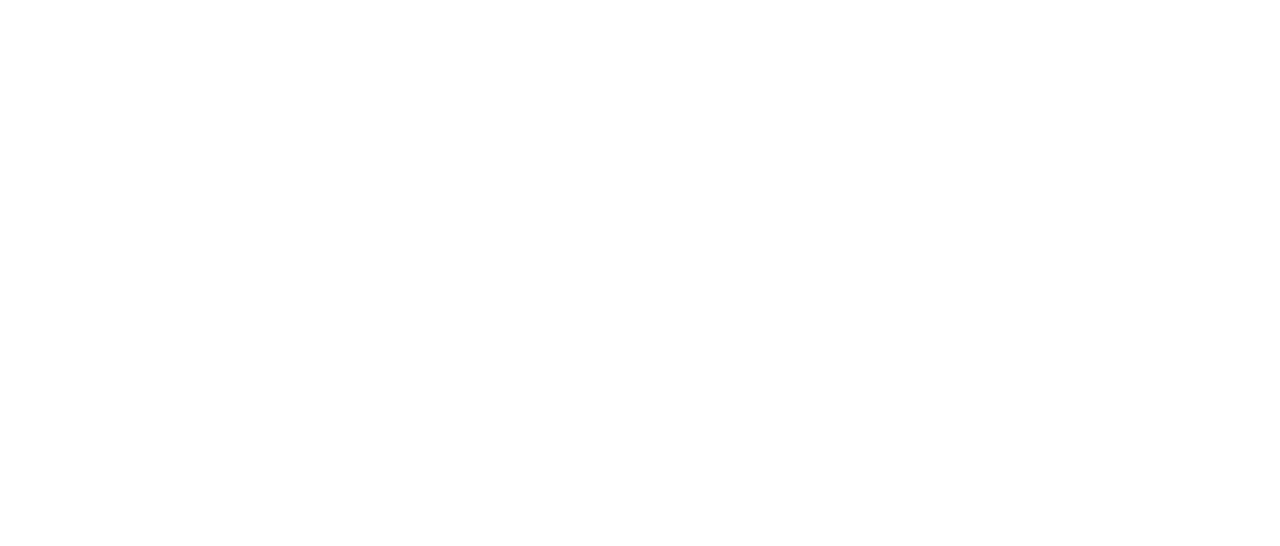
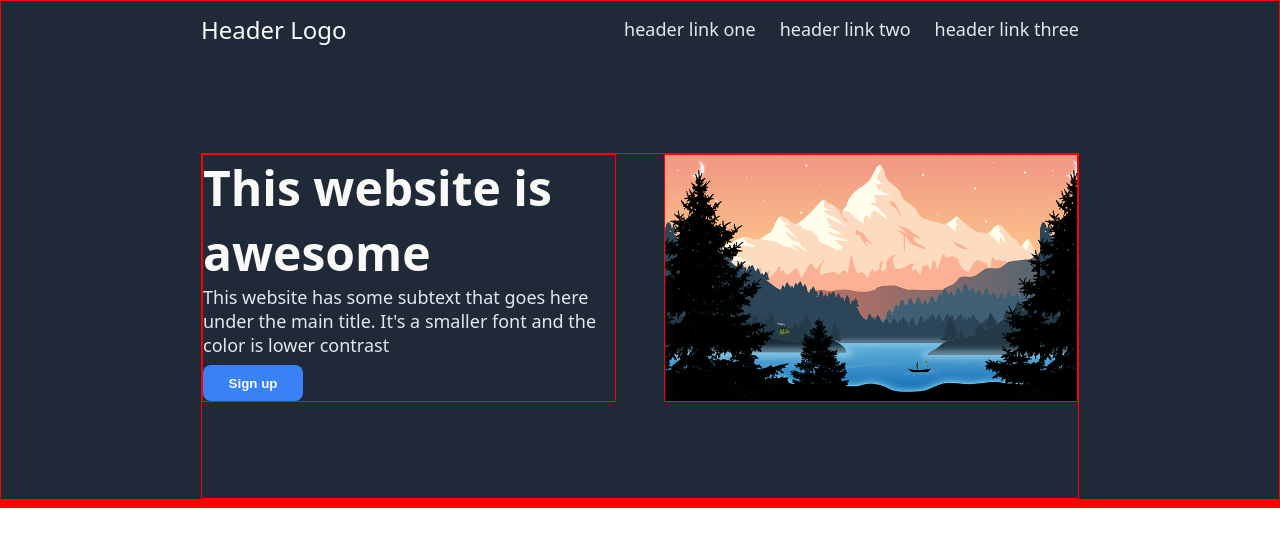
Before and after one commit to letoproject/odin-landing-page, a plain HTML site: page index.html in a window 1280 px wide. Drawn offline with Linux system fonts and the light colour scheme.

Commit message:
fix: Add style for hero section

```diff
--- a/index.html
+++ b/index.html
@@ -4,8 +4,32 @@
   <meta charset="UTF-8">
   <meta name="viewport" content="width=device-width, initial-scale=1.0">
   <title>Odin landing page</title>
+  <link rel="stylesheet" href="style.css">
 </head>
 <body>
+  <div class="hero">
+    <nav class="navigation">
+      <a class="header-logo-text" href="">Header Logo</a>
 
+        <ul class="nav-links">
+          <li><a class="hero-secondary-text" href="" >header link one</a></li>
+          <li><a class="hero-secondary-text" href="" >header link two</a></li>
+          <li><a class="hero-secondary-text" href="" >header link three</a></li>
+        </ul>
+
+    </nav>
+    <div class="hero-main">
+      <div class="hero-text">
+        <h1 class="hero-main-text">This website is awesome</h1>
+        <p class="hero-secondary-text">This website has some subtext that goes here under the main title. It's a smaller font and the color is lower contrast</p>
+        <button>Sign up</button>
+      </div>
+      <div class="hero-image"></div>
+    </div>
+  </div>
+  <div class="info"></div>
+  <div class="quote"></div>
+  <div class="action"></div>
+  <div class="footer"></div>
 </body>
 </html>
--- /dev/null
+++ b/style.css
@@ -0,0 +1,100 @@
+body {
+  font-family: system-ui, -apple-system, BlinkMacSystemFont, 'Segoe UI', Roboto, Oxygen, Ubuntu, Cantarell, 'Open Sans', 'Helvetica Neue', sans-serif;
+  padding: 0 ;
+  margin: 0 ;
+  box-sizing: border-box;
+}
+
+div {
+  border: 1px solid red;
+}
+
+h1,
+p {
+  margin: 0;
+  padding: 0;
+}
+
+ul {
+  list-style: none;
+}
+
+a {
+  text-decoration: none;
+}
+
+.hero,
+footer {
+  padding: 0 200px;
+  background-color: #1F2937;
+}
+
+.hero-main-text {
+  font-size: 48px;
+  font-weight: extra-bold;
+  color: #F9FAF8;
+}
+
+.header-logo-text {
+  font-size: 24px;
+  color: #F9FAF8;
+}
+
+p.hero-secondary-text {
+  margin-bottom: 8px;
+}
+
+.hero-secondary-text {
+  font-size: 18px;
+  color: #E5E7EB;
+}
+
+button {
+  background-color: #3882F6;
+  border: 0;
+  border-radius: 8px;
+  cursor: pointer;
+  color: #F9FAF8;
+  font-weight: bold;
+  width: 100px;
+  height: 36px;
+}
+
+/* HERO */
+
+.navigation {
+  display: flex;
+  justify-content: space-between;
+  align-items: center;
+  padding-bottom: 96px;
+}
+
+.nav-links {
+  display: flex;
+  gap: 24px;
+}
+
+.hero-main {
+  display: flex;
+  padding-bottom: 96px;
+  justify-content: space-between;
+  align-items: center;
+  gap: 48px;
+
+}
+
+.hero-text {
+  flex: 1;
+  display: flex;
+  flex-direction: column;
+}
+
+
+.hero-image {
+  background: url(./images/hero-image.png);
+  background-size: contain;
+  align-self: stretch;
+  flex: 1;
+}
+
+/* INFO */
```
Also changed, not shown: images/hero-image.png (added), 1 other file.
